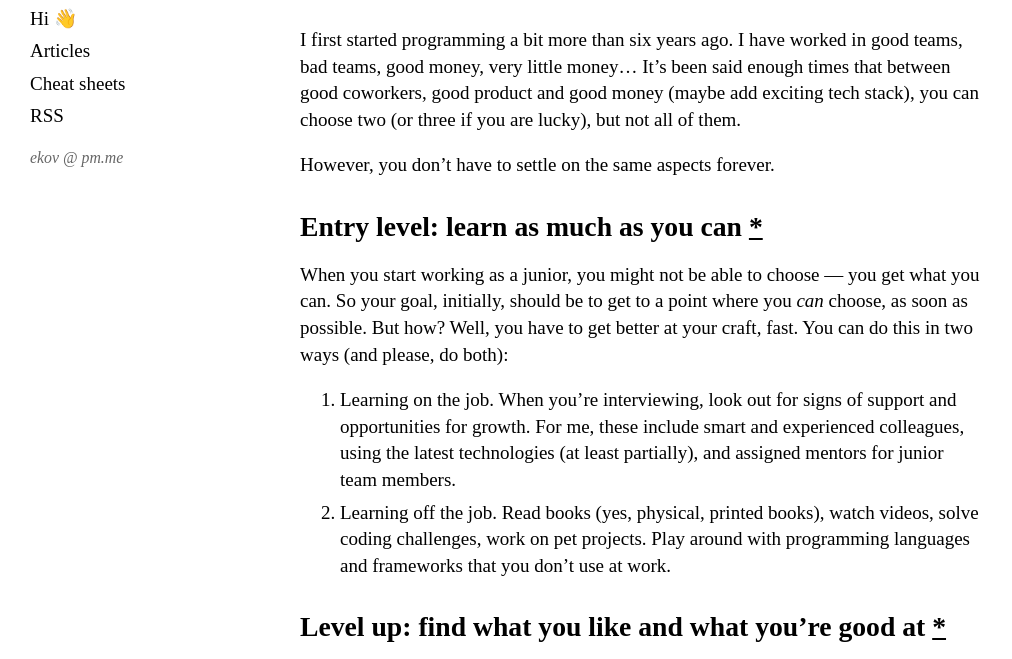
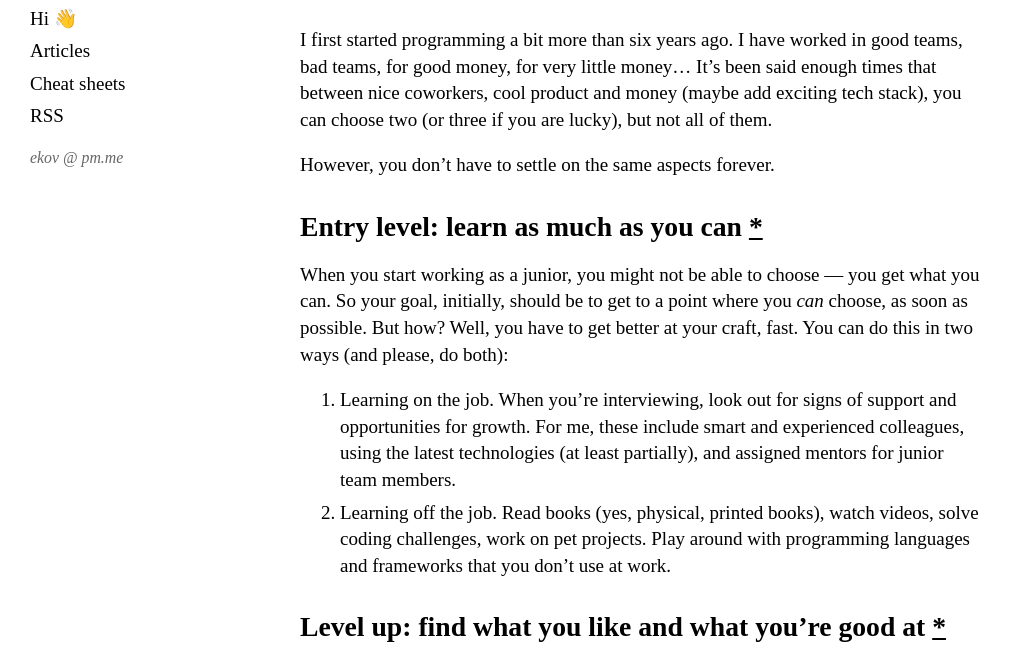
Before and after one commit to eszterkv/eszter.space, an Eleventy site: page blog/doing-what-you-want.md in a window 1280 px wide. Shown: the part 121-780 px from the top of the page, without its empty margins (0-1012 px from the left). Built offline with nearby package versions, Linux system fonts and the light colour scheme; Eleventy itself is replaced by a stand-in of ours; files that its build step writes are made by us from their sources; a script that the page names is missing; what uslug would draw is missing.

Commit message:
Update doing-what-you-want.md

```diff
--- a/blog/doing-what-you-want.md
+++ b/blog/doing-what-you-want.md
@@ -3,7 +3,7 @@ title: On doing what you want (and getting there)
 date: 2022-11-14
 ---
 
-I first started programming a bit more than six years ago. I have worked in good teams, bad teams, good money, very little money… It’s been said enough times that between good coworkers, good product and good money (maybe add exciting tech stack), you can choose two (or three if you are lucky), but not all of them.
+I first started programming a bit more than six years ago. I have worked in good teams, bad teams, for good money, for very little money… It’s been said enough times that between nice coworkers, cool product and money (maybe add exciting tech stack), you can choose two (or three if you are lucky), but not all of them.
 
 However, you don’t have to settle on the same aspects forever.
 
```
